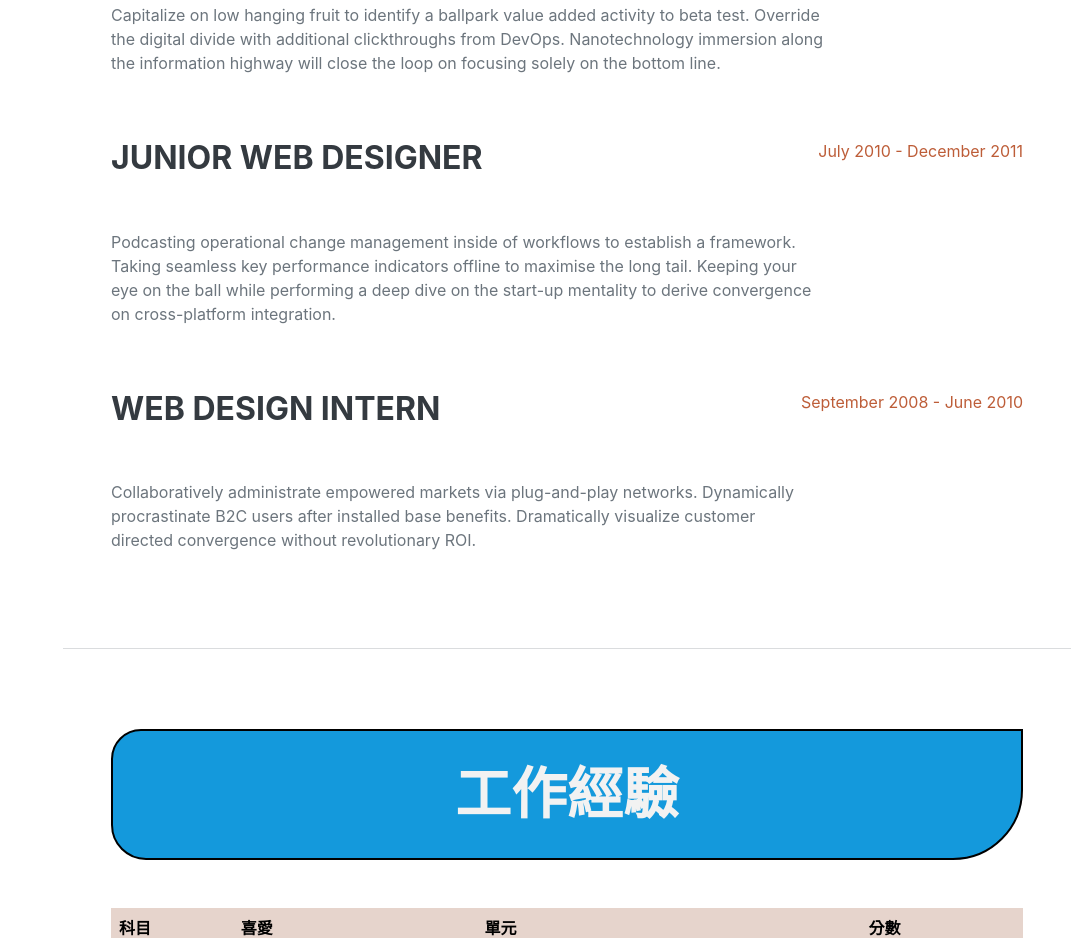
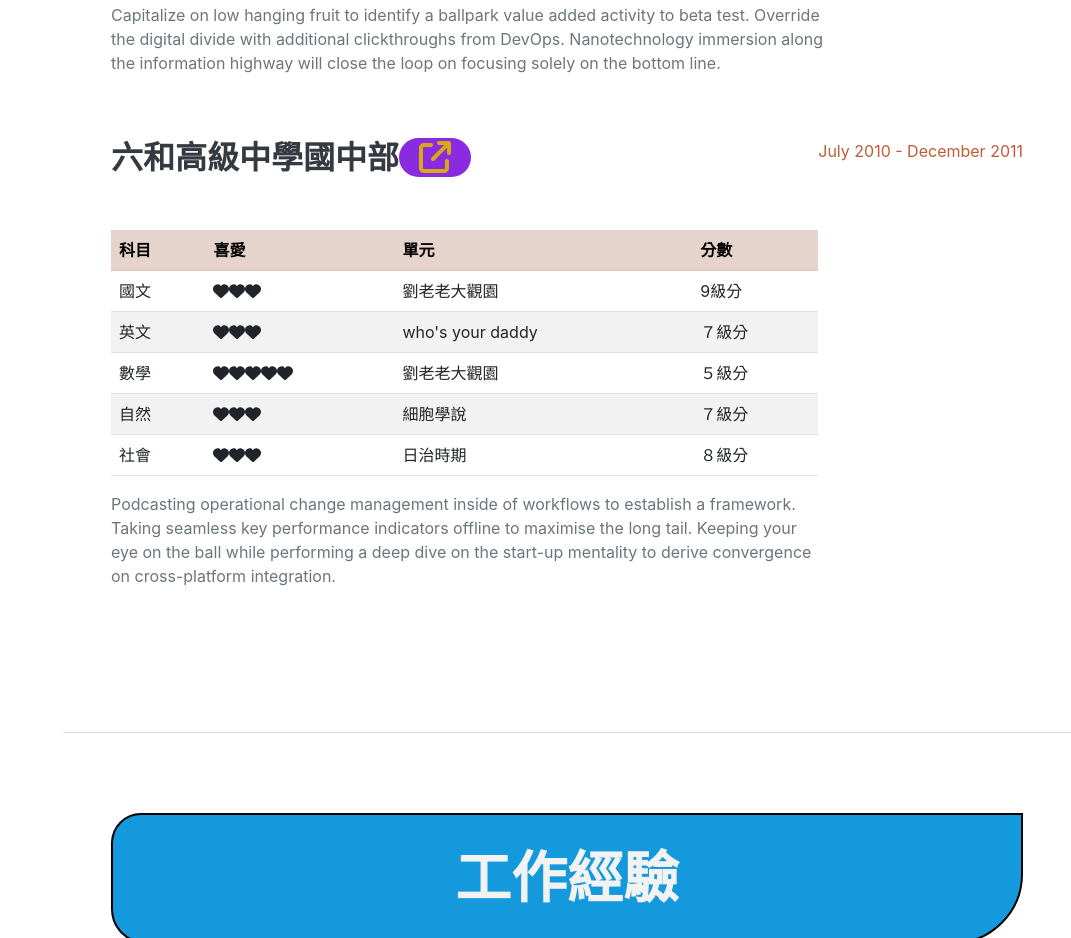
Before and after one commit to a114070038/a114070038.github.io, a plain HTML site: page index.html in a window 1280 px wide. Shown: the part 1865-2803 px from the top of the page, without its empty margins (209-1280 px from the left). Drawn offline with nearby package versions, Linux system fonts and the light colour scheme; a web font is replaced by a local one.

Commit message:
junior high school

```diff
--- a/index.html
+++ b/index.html
@@ -116,19 +116,49 @@
                     </div>
                     <div class="d-flex flex-column flex-md-row justify-content-between mb-5">
                         <div class="flex-grow-1">
-                            <h3 class="mb-0">Junior Web Designer</h3>
+                            <h3 class="mb-0">六和高級中學國中部<a href="https://www.lioho.tw/ischool/publish_page/0/" target="_blank" class="link"><i class="fa-solid fa-arrow-up-right-from-square"></i></a></a></h3>
                             <div class="subheading mb-3">Shout! Media Productions</div>
+                            <table class="table table-striped table-hover">
+                                <tr class="table-primary">
+                                    <th>科目</th>
+                                    <th>喜愛</th>
+                                    <th>單元</th>
+                                    <th>分數</th>
+                                </tr>
+                                <tr>
+                                    <td>國文</td>
+                                    <td><i class="fa-solid fa-heart"></i><i class="fa-solid fa-heart"></i><i class="fa-solid fa-heart"></i></td>
+                                    <td>劉老老大觀園</td>
+                                    <td>9級分</td>
+                                </tr>
+                                <tr>
+                                    <td>英文</td>
+                                    <td><i class="fa-solid fa-heart"></i><i class="fa-solid fa-heart"></i><i class="fa-solid fa-heart"></i></td>
+                                    <td>who's your daddy</td>
+                                    <td>７級分</td>
+                                </tr>
+                                <tr>
+                                    <td>數學</td>
+                                    <td><i class="fa-solid fa-heart"></i><i class="fa-solid fa-heart"></i><i class="fa-solid fa-heart"></i><i class="fa-solid fa-heart"></i><i class="fa-solid fa-heart"></i></td>
+                                    <td>劉老老大觀園</td>
+                                    <td>５級分</td>
+                                </tr>
+                                <tr>
+                                    <td>自然</td>
+                                    <td><i class="fa-solid fa-heart"></i><i class="fa-solid fa-heart"></i><i class="fa-solid fa-heart"></i></td>
+                                    <td>細胞學說</td>
+                                    <td>７級分</td>
+                                </tr>
+                                <tr>
+                                    <td>社會</td>
+                                    <td><i class="fa-solid fa-heart"></i><i class="fa-solid fa-heart"></i><i class="fa-solid fa-heart"></i></td>
+                                    <td>日治時期</td>
+                                    <td>８級分</td>
+                                </tr>
+                            </table>
                             <p>Podcasting operational change management inside of workflows to establish a framework. Taking seamless key performance indicators offline to maximise the long tail. Keeping your eye on the ball while performing a deep dive on the start-up mentality to derive convergence on cross-platform integration.</p>
                         </div>
                         <div class="flex-shrink-0"><span class="text-primary">July 2010 - December 2011</span></div>
-                    </div>
-                    <div class="d-flex flex-column flex-md-row justify-content-between">
-                        <div class="flex-grow-1">
-                            <h3 class="mb-0">Web Design Intern</h3>
-                            <div class="subheading mb-3">Shout! Media Productions</div>
-                            <p>Collaboratively administrate empowered markets via plug-and-play networks. Dynamically procrastinate B2C users after installed base benefits. Dramatically visualize customer directed convergence without revolutionary ROI.</p>
-                        </div>
-                        <div class="flex-shrink-0"><span class="text-primary">September 2008 - June 2010</span></div>
                     </div>
                 </div>
             </section>
```
